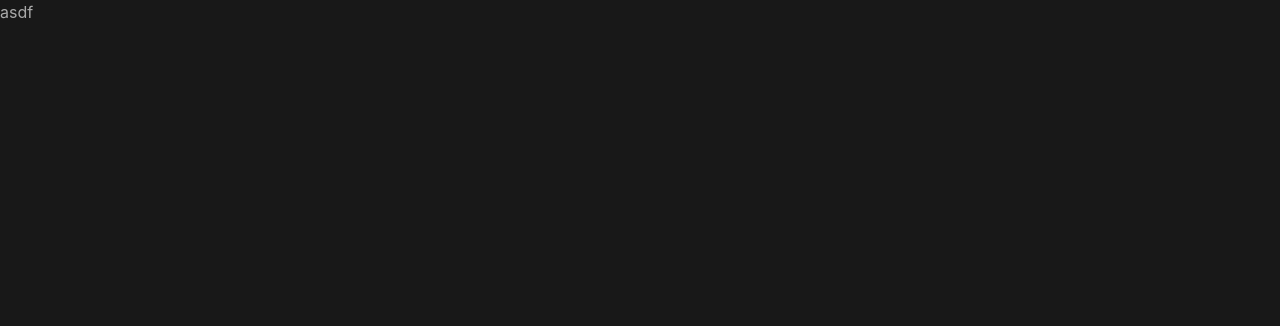
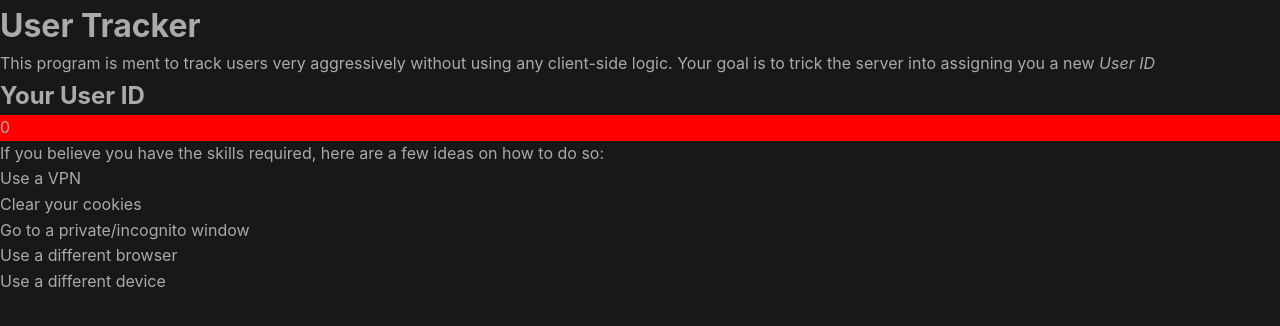
Before and after one commit to Bricktech2000/Ban-Tracker, a Next.js app in the folder user-tracker/: page / in a window 1280 px wide. Shown: the top 326 px of the page. Built offline with nearby package versions, Linux system fonts and the light colour scheme.

Commit message:
created HTML structure for page /

```diff
--- /dev/null
+++ b/user-tracker/components/UserID.js
@@ -0,0 +1,12 @@
+import React, { Component } from 'react';
+
+import styles from './UserID.module.css';
+
+class UserID extends Component {
+  state = {};
+  render() {
+    return <div className={styles.UserID}>{this.props.id}</div>;
+  }
+}
+
+export default UserID;
--- /dev/null
+++ b/user-tracker/components/UserID.module.css
@@ -0,0 +1,3 @@
+.UserID {
+  background: #f00;
+}
--- a/user-tracker/pages/index.js
+++ b/user-tracker/pages/index.js
@@ -1,5 +1,6 @@
 import React, { Component } from 'react';
 import Head from 'next/head';
+import UserID from '../components/UserID.js';
 
 import styles from '../components/Home.module.css';
 
@@ -12,7 +13,29 @@ export default function Home() {
         <link rel="icon" href="/favicon.ico" />
       </Head>
 
-      <main className={styles.main}>asdf</main>
+      <main className={styles.main}>
+        <h1>User Tracker</h1>
+        <p>
+          This program is ment to track users very aggressively without using
+          any client-side logic. Your goal is to trick the server into assigning
+          you a new <i>User ID</i>
+        </p>
+        <p>
+          <h2>Your User ID</h2>
+          <UserID id={0} />
+        </p>
+        <p>
+          If you believe you have the skills required, here are a few ideas on
+          how to do so:
+          <ul>
+            <li>Use a VPN</li>
+            <li>Clear your cookies</li>
+            <li>Go to a private/incognito window</li>
+            <li>Use a different browser</li>
+            <li>Use a different device</li>
+          </ul>
+        </p>
+      </main>
     </div>
   );
 }
```
